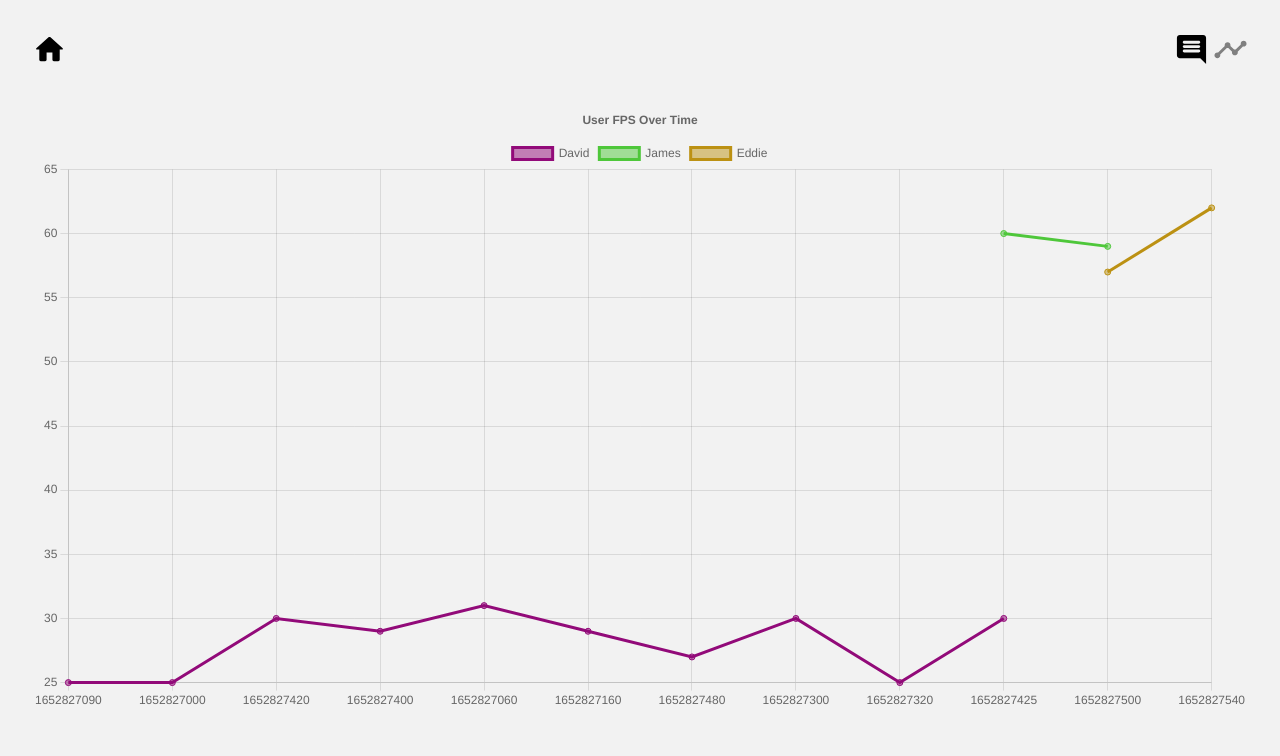
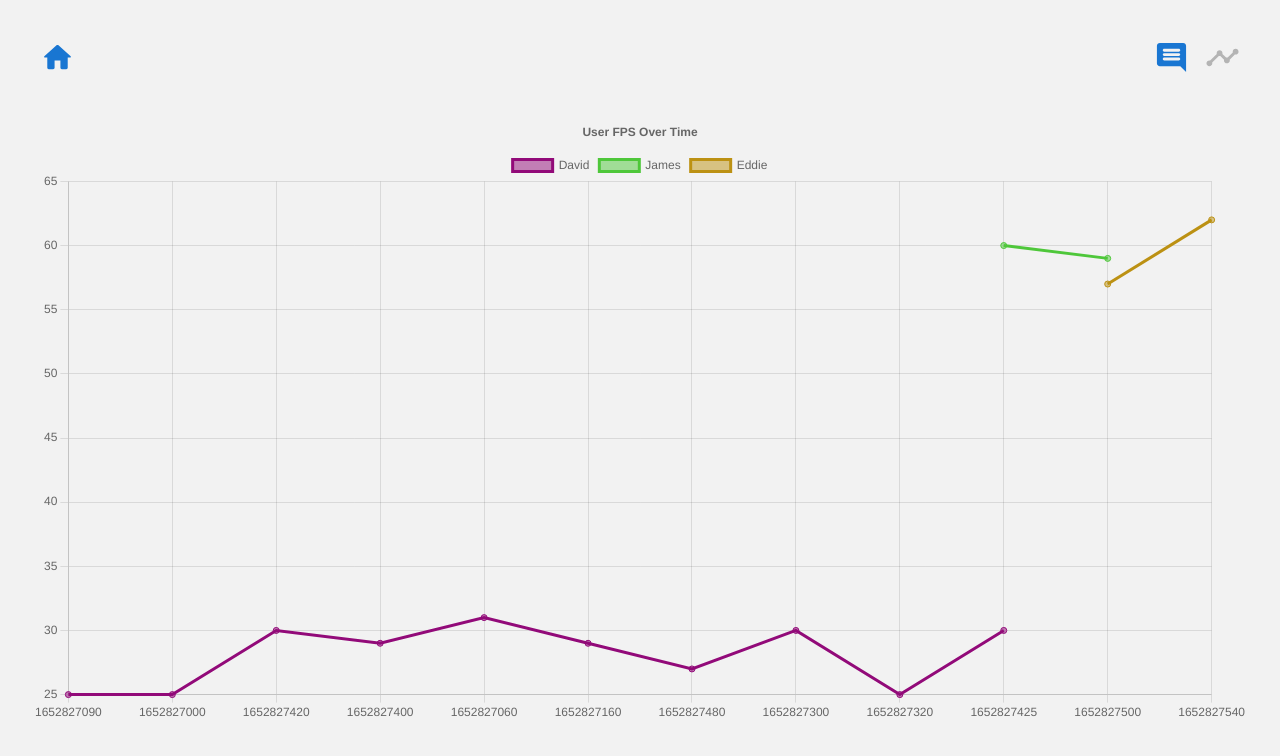
Before and after one commit to pixelknitter/simple-dashboard, a Next.js app: page /graph in a window 1280 px wide. Shown: the top 756 px of the page. Built offline with nearby package versions, Linux system fonts and the light colour scheme.

Commit message:
further refactoring of the code

```diff
--- /dev/null
+++ b/components/DataBlock.tsx
@@ -0,0 +1,33 @@
+import { Box } from "@mui/material"
+import React from "react"
+
+interface DataBlockProps {
+  loading: boolean
+  error?: Error
+  children: React.ReactNode
+}
+
+const DataBlock: React.FC<DataBlockProps> = ({
+  loading = false,
+  error,
+  children,
+}) => {
+  if (loading) {
+    return (
+      <Box>
+        <span>Loading....</span>
+      </Box>
+    )
+  }
+  if (error) {
+    return (
+      <Box>
+        <span>An error has occured. Try refreshing.</span>
+        <p>{error.message}</p>
+      </Box>
+    )
+  }
+  return <>{children}</>
+}
+
+export default DataBlock
--- a/components/Header.tsx
+++ b/components/Header.tsx
@@ -4,6 +4,7 @@ import { useRouter } from "next/router"
 import TimelineRoundedIcon from "@mui/icons-material/TimelineRounded"
 import CommentRoundedIcon from "@mui/icons-material/CommentRounded"
 import HomeRoundedIcon from "@mui/icons-material/HomeRounded"
+import { Button, IconButton } from "@mui/material"
 
 const Header: React.FC = () => {
   const router = useRouter()
@@ -14,21 +15,33 @@ const Header: React.FC = () => {
     <nav>
       <div className="left">
         <Link href="/" passHref>
-          <a data-active={isActive("/")}>
+          <IconButton
+            disabled={isActive("/")}
+            color="primary"
+            aria-label="go home"
+          >
             <HomeRoundedIcon fontSize="large" />
-          </a>
+          </IconButton>
         </Link>
       </div>
       <div className="right">
         <Link href="/notes" passHref>
-          <a data-active={isActive("/notes")}>
+          <IconButton
+            disabled={isActive("/notes")}
+            color="primary"
+            aria-label="share some notes with the team"
+          >
             <CommentRoundedIcon fontSize="large" />
-          </a>
+          </IconButton>
         </Link>
         <Link href="/graph" passHref>
-          <a data-active={isActive("/graph")}>
+          <IconButton
+            disabled={isActive("/graph")}
+            color="primary"
+            aria-label="share some notes with the team"
+          >
             <TimelineRoundedIcon fontSize="large" />
-          </a>
+          </IconButton>
         </Link>
       </div>
       <style jsx>{`
@@ -37,26 +50,8 @@ const Header: React.FC = () => {
           padding: 2rem;
           align-items: center;
         }
-        .bold {
-          font-weight: bold;
-        }
-        a + a {
-          margin-left: 0.25rem;
-        }
-        a {
-          text-decoration: none;
-          color: #000;
-          display: inline-block;
-        }
-        nav div > *[data-active="true"] {
-          color: gray;
-        }
         .right {
           margin-left: auto;
-        }
-        nav div > *:hover {
-          background-color: rgba(200, 70, 200, 0.7);
-          border-radius: 0.5rem;
         }
       `}</style>
     </nav>
--- a/helpers/ChartUtils.ts
+++ b/helpers/ChartUtils.ts
@@ -36,3 +36,18 @@ export function generateChartDataSetByUser<T extends { user: string }>(
       .values()
   )
 }
+
+export function generateChartLabels<T, K extends keyof T>(
+  data: Array<T>,
+  property: K
+): Array<number | string> {
+  return Array.from(
+    data
+      .reduce((set, element) => {
+        set.add(element[property])
+        return set
+        // FIXME: this should be any types of the propery set
+      }, new Set<any>())
+      .values()
+  )
+}
--- /dev/null
+++ b/helpers/FetchUtils.ts
@@ -0,0 +1,37 @@
+import { formatDate } from "./DateUtils"
+
+type SupportedHTTPMethods = "GET" | "POST" | "PUT"
+
+export type JSONResponse<T> = {
+  data?: T
+  errors?: Array<{ message: string }>
+}
+
+export async function fetcher<T>(
+  url: string,
+  method: SupportedHTTPMethods
+): Promise<T> {
+  const response = await fetch(url, {
+    method: method,
+    headers: {
+      "content-type": "application/json;charset=UTF-8",
+    },
+  })
+
+  const { data, errors }: JSONResponse<T> = await response.json()
+
+  if (response.ok) {
+    if (data) {
+      // add fetchedAt helper (used in the UI to help differentiate requests)
+      return Object.assign(data, { fetchedAt: formatDate(new Date()) })
+    } else {
+      return Promise.reject(new Error(`No users with event data found`))
+    }
+  } else {
+    // handle the errors
+    const error = new Error(
+      errors?.map((e) => e.message).join("\n") ?? "unknown"
+    )
+    return Promise.reject(error)
+  }
+}
--- a/pages/api/user/metrics.ts
+++ b/pages/api/user/metrics.ts
@@ -2,7 +2,16 @@
 import type { NextApiRequest, NextApiResponse } from "next"
 import { FeedEvent } from "../../../models/FeedEvents"
 
-export const testData: FeedEvent[] = [
+export default function handler(
+  req: NextApiRequest,
+  res: NextApiResponse<{ data: FeedEvent[] }>
+) {
+  if (req.method === "GET") {
+    res.status(200).json({ data: testData })
+  }
+}
+
+const testData: FeedEvent[] = [
   {
     id: 0,
     user: "david",
@@ -116,12 +125,3 @@ export const testData: FeedEvent[] = [
     description: "",
   },
 ]
-
-export default function handler(
-  req: NextApiRequest,
-  res: NextApiResponse<{ data: FeedEvent[] }>
-) {
-  if (req.method === "GET") {
-    res.status(200).json({ data: testData })
-  }
-}
--- a/pages/graph.tsx
+++ b/pages/graph.tsx
@@ -14,9 +14,13 @@ import { useEffect, useState } from "react"
 import useSWR from "swr"
 import Layout from "../components/Layout"
 import { FeedEvent } from "../models/FeedEvents"
-import { formatDate } from "../helpers/DateUtils"
 import { ChartData } from "../models/ChartData"
-import { generateChartDataSetByUser } from "../helpers/ChartUtils"
+import {
+  generateChartDataSetByUser,
+  generateChartLabels,
+} from "../helpers/ChartUtils"
+import { fetcher } from "../helpers/FetchUtils"
+import DataBlock from "../components/DataBlock"
 
 ChartJS.register(
   CategoryScale,
@@ -45,53 +49,6 @@ export const options = {
   },
 }
 
-function generateChartLabels<T, K extends keyof T>(
-  data: Array<T>,
-  property: K
-): Array<number | string> {
-  return Array.from(
-    data
-      .reduce((set, element) => {
-        set.add(element[property])
-        return set
-        // FIXME: this should be any types of the propery set
-      }, new Set<any>())
-      .values()
-  )
-}
-
-const fetcher = async (url: string): Promise<FeedEvent[]> => {
-  const response = await fetch(url, {
-    method: "GET",
-    headers: {
-      "content-type": "application/json;charset=UTF-8",
-    },
-  })
-
-  type JSONResponse = {
-    data?: Omit<FeedEvent[], "fetchedAt">
-    errors?: Array<{ message: string }>
-  }
-
-  const { data, errors }: JSONResponse = await response.json()
-  console.debug("data", data, response)
-  if (response.ok) {
-    const events = data
-    if (events) {
-      // add fetchedAt helper (used in the UI to help differentiate requests)
-      return Object.assign(events, { fetchedAt: formatDate(new Date()) })
-    } else {
-      return Promise.reject(new Error(`No users with event data found`))
-    }
-  } else {
-    // handle the errors
-    const error = new Error(
-      errors?.map((e) => e.message).join("\n") ?? "unknown"
-    )
-    return Promise.reject(error)
-  }
-}
-
 const Graph: NextPage = () => {
   const { data, error } = useSWR<FeedEvent[], Error>(
     "/api/user/metrics",
@@ -114,13 +71,9 @@ const Graph: NextPage = () => {
 
   return (
     <Layout>
-      {error && (
-        <>
-          <span>An error has occured. Try refreshing.</span>
-          <p>{error.message}</p>
-        </>
-      )}
-      {chartData && !error && <Line options={options} data={chartData} />}
+      <DataBlock loading={false} error={error}>
+        {chartData && <Line options={options} data={chartData} />}
+      </DataBlock>
     </Layout>
   )
 }
```
